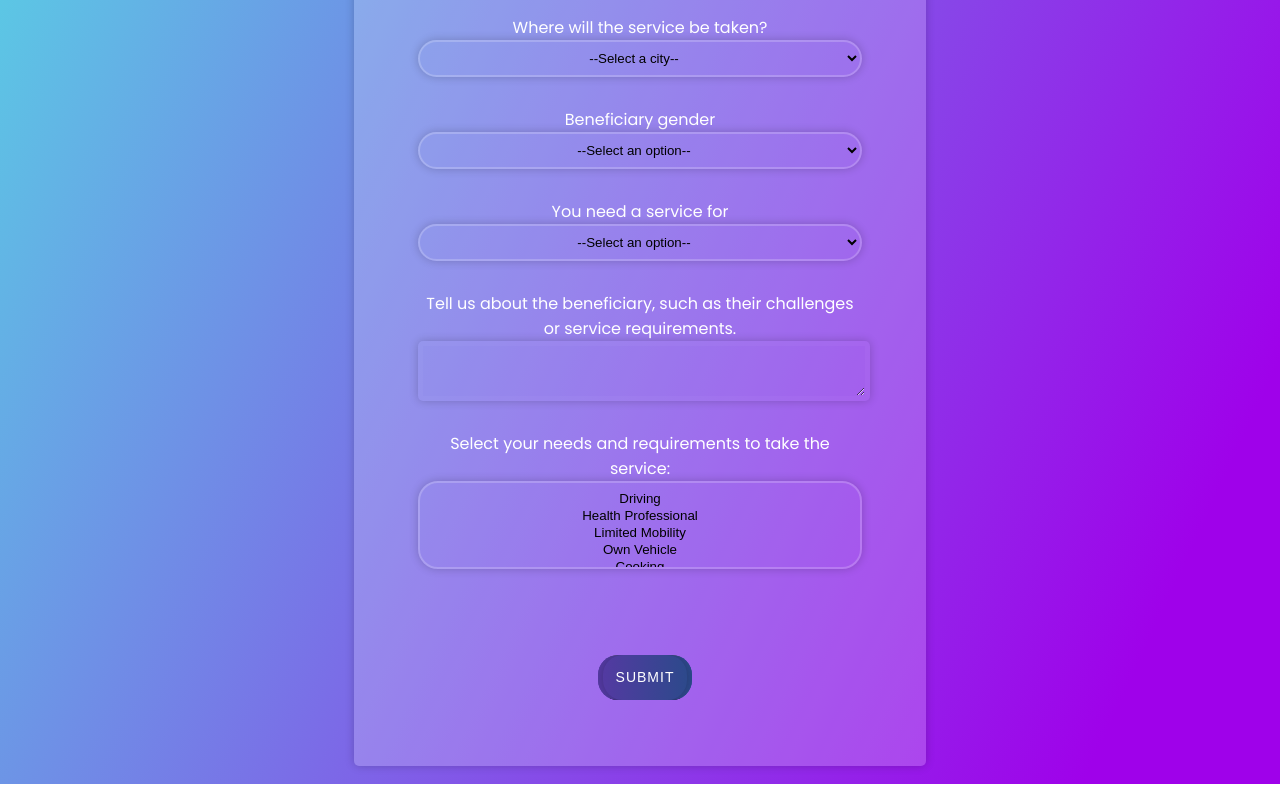
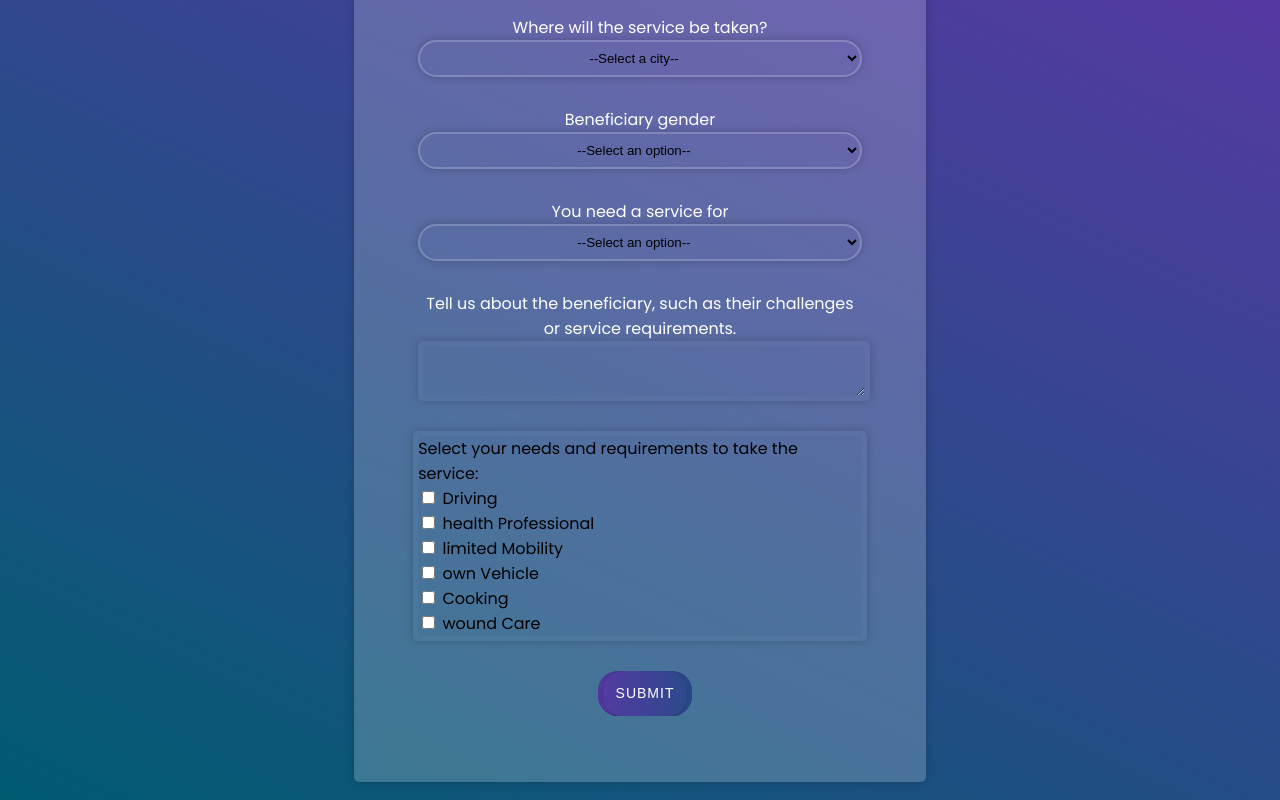
Before and after one commit to mtatiana115/CuidaMatch, a plain HTML site: page formPage/carebeneficiaryForm.html in a window 1280 px wide. Shown: the part 695-1495 px from the top of the page. Drawn offline with Linux system fonts and the light colour scheme.

Commit message:
actualizacion formulario

```diff
--- a/formPage/carebeneficiaryForm.html
+++ b/formPage/carebeneficiaryForm.html
@@ -47,7 +47,7 @@
 					</div>
 					<div class="input-data">
 						<label for="cityCarebeneficiary">Where will the service be taken?</label>
-						<br>
+
 						<select id="cityCarebeneficiary" name="city" placeholder="City:" required>
 							<option value="">--Select a city--</option>
 							<option value="barranquilla">Barranquilla</option>
@@ -70,7 +70,7 @@
 					</div>
 					<div class="input-data">
 						<label for="genderCarebeneficiary">Beneficiary gender</label>
-						<br>
+
 						<select id="genderCarebeneficiary" name="gender" required>
 							<option value="">--Select an option--</option>
 							<option value="female">Female</option>
@@ -79,7 +79,7 @@
 					</div>
 					<div class="input-data">
 						<label for="scheduleCarebeneficiary">You need a service for</label>
-						<br>
+
 						<select id="scheduleCarebeneficiary" name="schedule" required>
 							<option value="">--Select an option--</option>
 							<option value="hourlyWork">Hourly work</option>
@@ -90,14 +90,62 @@
 					<div class="input-data textarea">
 						<label for="experienceCarebeneficiary">Tell us about the beneficiary, such as their challenges
 							or service requirements.</label>
-						<br>
+
 						<textarea id="experienceCarebeneficiary"></textarea>
 					</div>
-					<div class="input-data">
+					<div id="opciones_Cuidado">
 						<label for="skillsCarebeneficiary">Select your needs and requirements to take the
 							service:</label>
-						<br>
-						<select id="skillsCarebeneficiary" name="skills" multiple>
+
+						<label for="driving"><input type="checkbox" name="driving" id="driving">
+							Driving
+						</label>
+						<label for="healthProfessional"><input type="checkbox" name="healthProfessional" id="healthProfessional">
+							health Professional
+						</label>
+						<label for="limitedMobility"><input type="checkbox" name="limitedMobility" id="limitedMobility">
+							limited Mobility
+						</label>
+						<label for="ownVehicle"><input type="checkbox" name="ownVehicle" id="ownVehicle">
+							own Vehicle
+						</label>
+						<label for="cooking"><input type="checkbox" name="cooking" id="cooking">
+							Cooking
+						</label>
+						<label for="woundCare"><input type="checkbox" name="woundCare" id="woundCare">
+							wound Care
+						</label>
+						<label for="hygieneServices"><input type="checkbox" name="hygieneServices" id="hygieneServices">
+							hygiene Services
+						</label>
+						<label for="firstAid"><input type="checkbox" name="firstAid" id="firstAid">
+							first Aid
+						</label>
+						<label for="emotionalSupport"><input type="checkbox" name="emotionalSupport" id="emotionalSupport">
+							emotional Support
+						</label>
+						<label for="accompanimentToAppointments"><input type="checkbox" name="accompanimentToAppointments" id="accompanimentToAppointments">
+							accompaniment To Appointments
+						</label>
+						<label for="constantCompanionship"><input type="checkbox" name="constantCompanionship" id="constantCompanionship">
+							constant Companionship
+						</label>
+						<label for="medicationAdministration"><input type="checkbox" name="medicationAdministration" id="medicationAdministration">
+							medication Administration
+						</label>
+						<label for="nutrition"><input type="checkbox" name="nutrition" id="nutrition">
+							Nutrition
+						</label>
+						<label for="recreationalCompanionship"><input type="checkbox" name="recreationalCompanionship" id="recreationalCompanionship">
+							recreational Companionship
+						</label>
+						<label for="palliativeCare"><input type="checkbox" name="palliativeCare" id="palliativeCare">
+							palliative Care
+						</label>
+						<label for="postOperativeCare"><input type="checkbox" name="postOperativeCare" id="postOperativeCare">
+							post Operative Care
+						</label>
+						<!-- <select id="skillsCarebeneficiary" name="skills" multiple>
 							<option value="driving">Driving</option>
 							<option value="healthProfessional">Health Professional</option>
 							<option value="limitedMobility">Limited Mobility</option>
@@ -122,9 +170,8 @@
 							</option>
 							<option value="palliativeCare">Palliative Care</option>
 							<option value="postOperativeCare">Post-Operative Care</option>
-						</select>
+						</select> -->
 					</div>
-					<br />
 					<div class="submit-btn">
 						<div class="input-data">
 							<button class="inner" type="button"></button>
--- a/formPage/caregiverForm.html
+++ b/formPage/caregiverForm.html
@@ -77,7 +77,7 @@
 						</div>
 						<div class="input-data">
                             <label for="cityCaregiver">Where you will provide the service?</label>
-                            <br>
+                            <!-- <br> -->
 							<select id="cityCaregiver" name="city" placeholder="City:" required>
 								<option value="">--Select a city--</option>
 								<option value="barranquilla">Barranquilla</option>
@@ -100,7 +100,7 @@
 						</div>
 						<div class="input-data">
 							<label for="genderCaregiver">You are</label>
-                            <br>
+                            <!-- <br> -->
 							<select id="genderCaregiver" name="gender" required>
                                 <option value="">--Select your gender--</option>
 								<option value="female">Female</option>
@@ -109,7 +109,7 @@
 						</div>
 						<div class="input-data">
 							<label for="scheduleCaregiver">Work schedule</label>
-                            <br>
+                            <!-- <br> -->
 							<select id="scheduleCaregiver" name="schedule" required>
                                 <option value="">--Select your work schedule--</option>
 								<option value="hourlyWork">Hourly work</option>
@@ -119,17 +119,17 @@
 						</div>
 						<div class="input-data textarea">
 							<label for="professionCaregiver">Your profession is:</label>
-                            <br>
+                            <!-- <br> -->
 							<textarea class="profession" id="professionCaregiver"></textarea>
 						</div>
 						<div class="input-data textarea">
 							<label for="experienceCaregiver">About you:</label>
-                            <br>
+                            <!-- <br> -->
 							<textarea id="experienceCaregiver"></textarea>
 						</div>
 						<div class="input-data">
 							<label for="salaryCaregiver">Select your average salary</label>
-                            <br>
+                            <!-- <br> -->
 							<select id="salaryCaregiver" name="salary" required>
                                 <option value="">--average salary--</option>
 								<option value="30000">$30,000</option>
@@ -146,10 +146,58 @@
 								accept=".doc, .docx, .pdf"
 							/>
 						</div>
-						<div class="input-data">
-							<label for="skillsCaregiver">Select your skills and interests for patient care:</label></label>
-                            <br>
-							<select id="skillsCaregiver" name="skills" multiple>
+                        <div id="opciones_Cuidado">
+								<label for="skillsCaregiver">Select your skills and interests for patient care:</label>
+
+								<label for="driving"><input type="checkbox" name="driving" id="driving">
+									Driving
+								</label>
+								<label for="healthProfessional"><input type="checkbox" name="healthProfessional" id="healthProfessional">
+									health Professional
+								</label>
+								<label for="limitedMobility"><input type="checkbox" name="limitedMobility" id="limitedMobility">
+									limited Mobility
+								</label>
+								<label for="ownVehicle"><input type="checkbox" name="ownVehicle" id="ownVehicle">
+									own Vehicle
+								</label>
+								<label for="cooking"><input type="checkbox" name="cooking" id="cooking">
+									Cooking
+								</label>
+								<label for="woundCare"><input type="checkbox" name="woundCare" id="woundCare">
+									wound Care
+								</label>
+								<label for="hygieneServices"><input type="checkbox" name="hygieneServices" id="hygieneServices">
+									hygiene Services
+								</label>
+								<label for="firstAid"><input type="checkbox" name="firstAid" id="firstAid">
+									first Aid
+								</label>
+								<label for="emotionalSupport"><input type="checkbox" name="emotionalSupport" id="emotionalSupport">
+									emotional Support
+								</label>
+								<label for="accompanimentToAppointments"><input type="checkbox" name="accompanimentToAppointments" id="accompanimentToAppointments">
+									accompaniment To Appointments
+								</label>
+								<label for="constantCompanionship"><input type="checkbox" name="constantCompanionship" id="constantCompanionship">
+									constant Companionship
+								</label>
+								<label for="medicationAdministration"><input type="checkbox" name="medicationAdministration" id="medicationAdministration">
+									medication Administration
+								</label>
+								<label for="nutrition"><input type="checkbox" name="nutrition" id="nutrition">
+									Nutrition
+								</label>
+								<label for="recreationalCompanionship"><input type="checkbox" name="recreationalCompanionship" id="recreationalCompanionship">
+									recreational Companionship
+								</label>
+								<label for="palliativeCare"><input type="checkbox" name="palliativeCare" id="palliativeCare">
+									palliative Care
+								</label>
+								<label for="postOperativeCare"><input type="checkbox" name="postOperativeCare" id="postOperativeCare">
+									post Operative Care
+								</label>
+								<!-- <select id="skillsCarebeneficiary" name="skills" multiple>
 									<option value="driving">Driving</option>
 									<option value="healthProfessional">Health Professional</option>
 									<option value="limitedMobility">Limited Mobility</option>
@@ -174,9 +222,8 @@
 									</option>
 									<option value="palliativeCare">Palliative Care</option>
 									<option value="postOperativeCare">Post-Operative Care</option>
-							</select>
+								</select> -->
 							</div>
-						<br />
 						<div class="submit-btn">
 							<div class="input-data">
 								<div class="inner"></div>
@@ -189,6 +236,6 @@
 		</main>
 
 		<footer></footer>
-		<!-- <script src="./js/form.js"></script> -->
+		<script src="./js/form.js"></script>
 	</body>
 </html>
--- a/formPage/css/styleForm.css
+++ b/formPage/css/styleForm.css
@@ -29,7 +29,14 @@ body {
 	min-height: 100vh;
 	padding: 10px;
 	font-family: "Poppins", sans-serif;
-	background: linear-gradient(115deg, #56d8e4 10%, #9f01ea 90%);
+	background: rgb(0, 107, 192);
+  background: linear-gradient(
+    25deg,
+    rgba(0, 107, 192, 1) 0%,
+    rgba(0, 91, 113, 1) 0%,
+    rgba(101, 51, 172, 1) 79%,
+    rgba(147, 62, 216, 1) 86%
+  );
 }
 
 .container {
@@ -48,15 +55,7 @@ body {
 	text-align: center;
 	font-size: 20px;
 	font-weight: 600;
-	font-family: "Poppins", sans-serif;
-	background: -webkit-linear-gradient(right,
-			rgba(0, 107, 192, 1) 0%,
-			rgba(0, 91, 113, 1) 0%,
-			rgba(101, 51, 172, 1) 79%,
-			rgba(147, 62, 216, 1));
-	-webkit-background-clip: text;
-	background-clip: text;
-	-webkit-text-fill-color: transparent;
+	color: #fff;
 }
 
 input::file-selector-button {
@@ -104,9 +103,10 @@ select {
 }
 
 .input-data input::placeholder {
-	color: rgba(3, 3, 149, 0.509);
+	color: #fff;
 	text-align: center;
 }
+
 
 .input-data textarea {
 	display: block;
@@ -164,18 +164,18 @@ select {
 	z-index: 2;
 }
 
-/* label select option{
-	background: #9f01ea;
+#opciones_Cuidado{
+	display: flex;
+	flex-direction: column;
+	overflow: hidden;
+	overflow-y: scroll;
+	width: 100%;
+	height: 200px;
+	border-radius: 5px;
+	border: 5px solid rgba(255, 255, 255, 0.028);
+	box-shadow: 0 0 10px rgba(0, 0, 0, 0.2);
+	text-align: left;
 }
-
-option{
-	background: rgba(0, 107, 192, 1);
-}
-
-option {
-	background: rgba(0, 0, 0, 0.1) !important;
-	border-radius: 50%;
-} */
 
 @media (max-width: 700px) {
 	.container .text {
```
Lines whose indentation alone changed are shown as unchanged.
